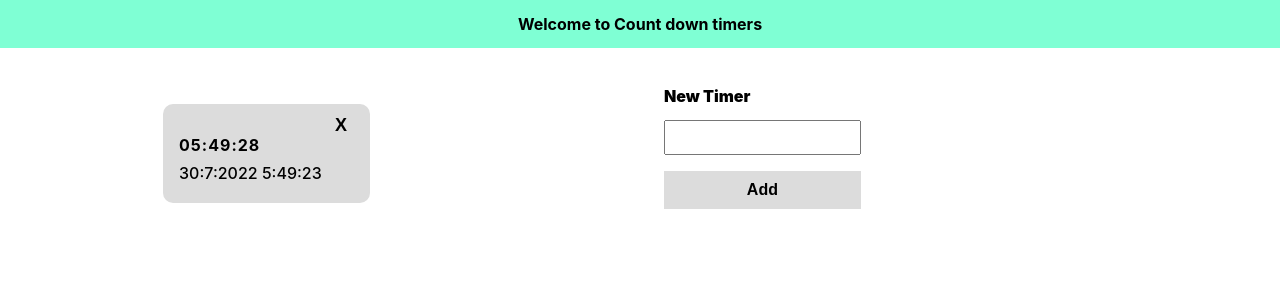
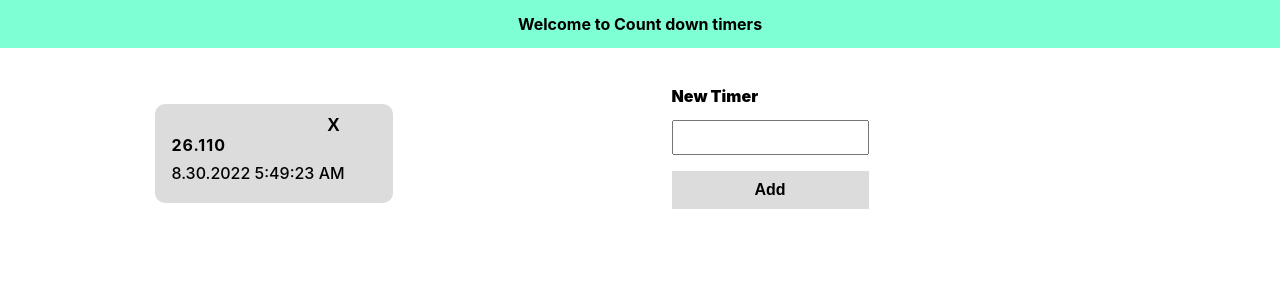
Before and after one commit to prasanthchaduvula/countdown-timer, a React (Create React App) app: page / in a window 1280 px wide. Both pictures are taken after typing "5" into the empty fields and a click on the button "Add". Shown: the top 300 px of the page. Built offline with nearby package versions, Linux system fonts and the light colour scheme.

Commit message:
Run timer for every 10ms

```diff
--- a/src/components/CountDownTimers/CreateTimer.js
+++ b/src/components/CountDownTimers/CreateTimer.js
@@ -9,10 +9,11 @@ function CreateTimer() {
 
   const createTimer = () => {
     const date = new Date();
+    const timeInMs = date.getTime() + (Number(newTimer) * 1000)
 
     const payload = {
-      currTime: date,
-      timerSec: Number(newTimer)
+      currTimeInMs: date.getTime(),
+      timerInMs: timeInMs
     };
 
     dispatch(addTimer(payload));
--- a/src/components/CountDownTimers/Timer.js
+++ b/src/components/CountDownTimers/Timer.js
@@ -2,24 +2,24 @@ import React, { useContext, useEffect, useRef } from "react";
 import { decrementTimer, removeTimer } from "../../reducers/timers/timerActions";
 import { TimerContext } from "../../App";
 
-function Timer({ id, timer: {timerSec, currTime} }) {
+function Timer({ id, timer: { currTimeInMs, timerInMs} }) {
   const timerContext = useContext(TimerContext);
 
   const { dispatch } = timerContext;
   const timerRef = useRef(null);
 
   useEffect(() => {
-    timerRef.current = setInterval(() => { dispatch(decrementTimer(id))}, 10000);
+    timerRef.current = setInterval(() => { dispatch(decrementTimer(id))}, 10);
     return () => {
       clearInterval(timerRef.current);
     };
   });
 
   useEffect(() => {
-    if (timerSec <= 0) {
+    if (timerInMs <= currTimeInMs) {
       deleteTimer();
     }
-  }, [timerSec]);
+  }, [timerInMs]);
 
   const deleteTimer = () => {
     clearInterval(timerRef);
@@ -27,19 +27,21 @@ function Timer({ id, timer: {timerSec, currTime} }) {
   };
 
   const displayTimer = () => {
-    const displayCurrTime = `${currTime.getDate()}:${currTime.getMonth()}:${currTime.getFullYear()} ${currTime.getHours()}:${currTime.getMinutes()}:${currTime.getSeconds()}`;
-    let t = new Date(currTime);
-    t.setSeconds(t.getSeconds() + timerSec);
-    const displayCounterTime = t.toTimeString().split(" ")[0];
-    return [displayCurrTime, displayCounterTime]
+    const currT = new Date(currTimeInMs)
+    const displayCurrTime = `${currT.toLocaleDateString().replaceAll("/", ".")} ${currT.toLocaleTimeString()}`;
+
+    let countDown = new Date(timerInMs)
+    const displayCountDownTime = `${countDown.getSeconds()}.${countDown.getMilliseconds()}`
+
+    return [displayCurrTime, displayCountDownTime]
   }
 
-  const [displayCurrTime, displayCounterTime]  = displayTimer()
+  const [displayCurrTime, displayCountDownTime]  = displayTimer()
 
   return (
     <li key={id} className="timer">
       <button className="timer-closebtn" onClick={deleteTimer}>X</button>
-      <p className="timer-countdown">{displayCounterTime}</p>
+      <p className="timer-countdown">{displayCountDownTime}</p>
       <p className="timer-currtime">{displayCurrTime}</p>
     </li>
   );
--- a/src/reducers/timers/timerReducer.js
+++ b/src/reducers/timers/timerReducer.js
@@ -10,7 +10,7 @@ export const timersReducer = (state, action) => {
     case DECREMENT_TIMER:
       return state?.map((item, index) => {
         if (index == action.payload) {
-          item.timerSec -= 10;
+          item.timerInMs -= 10
         }
         return item;
       })
```
